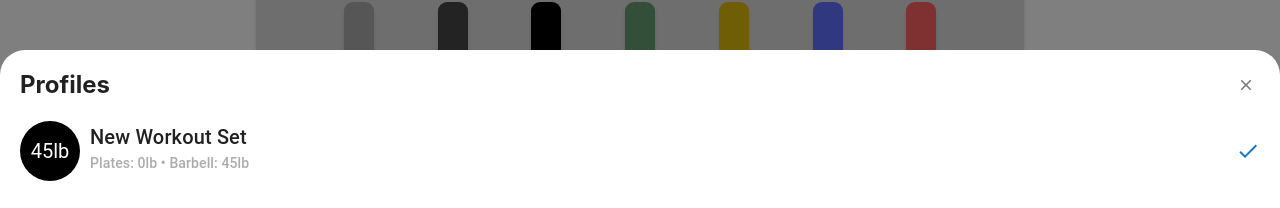
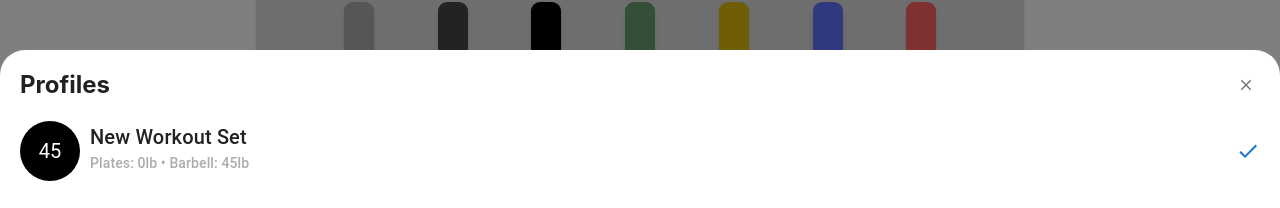
Before and after one commit to philliplam8/barbell-calculator, a React (Create React App) app: page / in a window 1280 px wide. Both pictures are taken after a click on the button 322 px from the left and 90 px from the top of the page. Shown: the part 459-667 px from the top of the page. Built offline with nearby package versions, Linux system fonts and the light colour scheme.

Commit message:
fix: removed unit on avatar to prevent text overlap

```diff
--- a/src/components/WeightProfileDrawer/MenuItem.js
+++ b/src/components/WeightProfileDrawer/MenuItem.js
@@ -1,4 +1,4 @@
-import { useContext, useEffect, useState } from 'react';
+import { useContext, useState } from 'react';
 import { WeightContext, INITIAL_WEIGHT_PROFILE } from '../../contexts/WeightContext';
 import { MenuContext } from '../../contexts/MenuContext';
 import { Typography } from '@mui/material';
@@ -8,7 +8,6 @@ import IconButton from '@mui/material/IconButton';
 import CheckIcon from '@mui/icons-material/Check';
 import RemoveCircleOutlineIcon from '@mui/icons-material/RemoveCircleOutline';
 import Slide from '@mui/material/Slide';
-import { deepPurple } from '@mui/material/colors';
 import './MenuItem.css';
 
 function getProfileFromLocalStorage(menuItem) {
@@ -112,13 +111,12 @@ export default function MenuItem(props) {
                     <Avatar
                         alt='Weight Profile Total Weight'
                         sx={{ width: 60, height: 60, bgcolor: 'black' }}>
-                        {menuWeight}lb
+                        {menuWeight}
                     </Avatar>
 
                     <div className='menu--item-text'>
                         <Typography variant='h6'>{menuTitle}</Typography>
                         <div className='menu--item-subtitle'>
-                            {/* <Typography variant='body2'>Profile {props.profileNumber}</Typography> */}
                             <Typography variant='subtitle2'>Plates: {menuPlateWeight}lb • Barbell: {menuBarWeight}lb</Typography>
                         </div>
                     </div>
```
